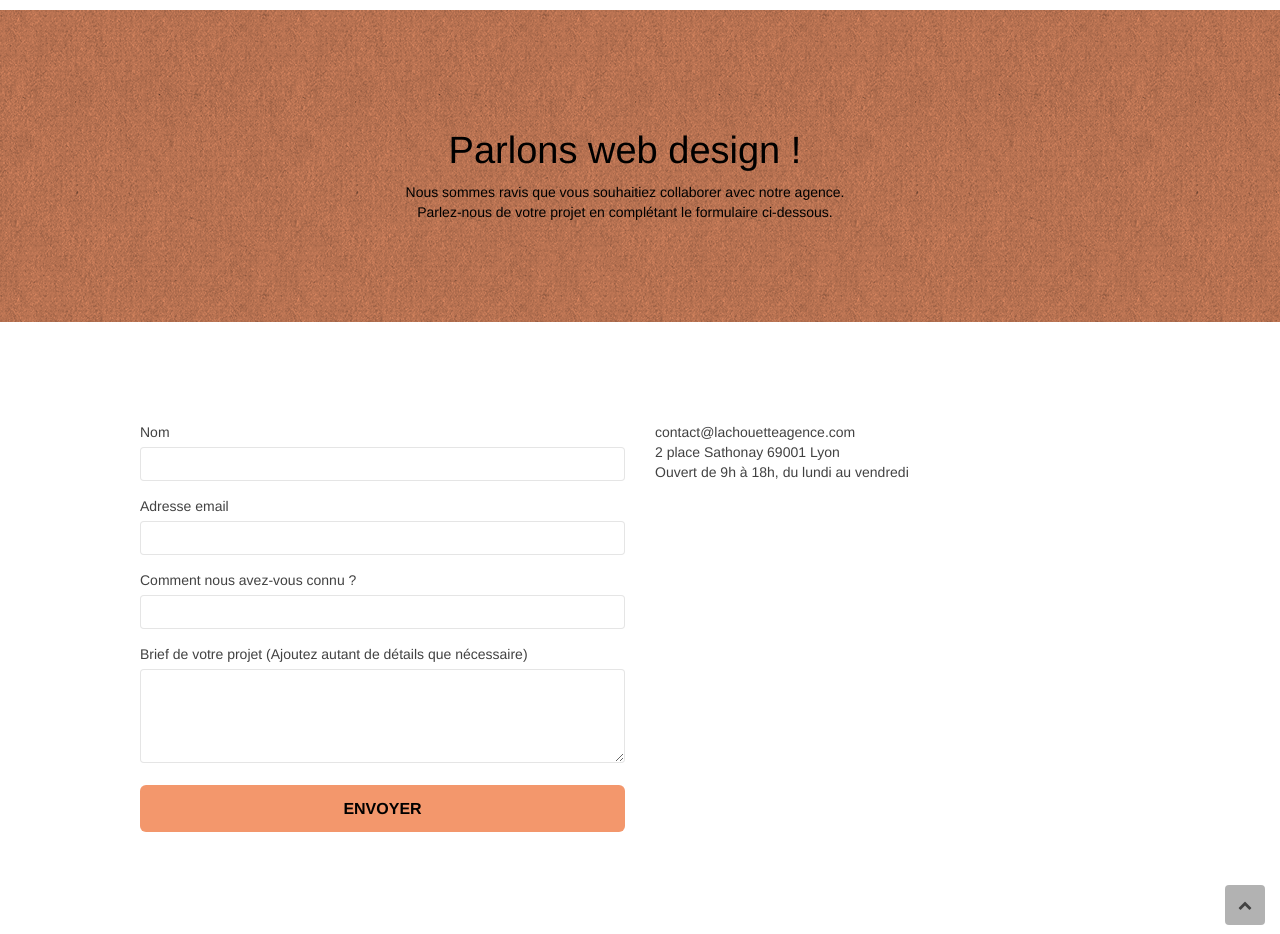
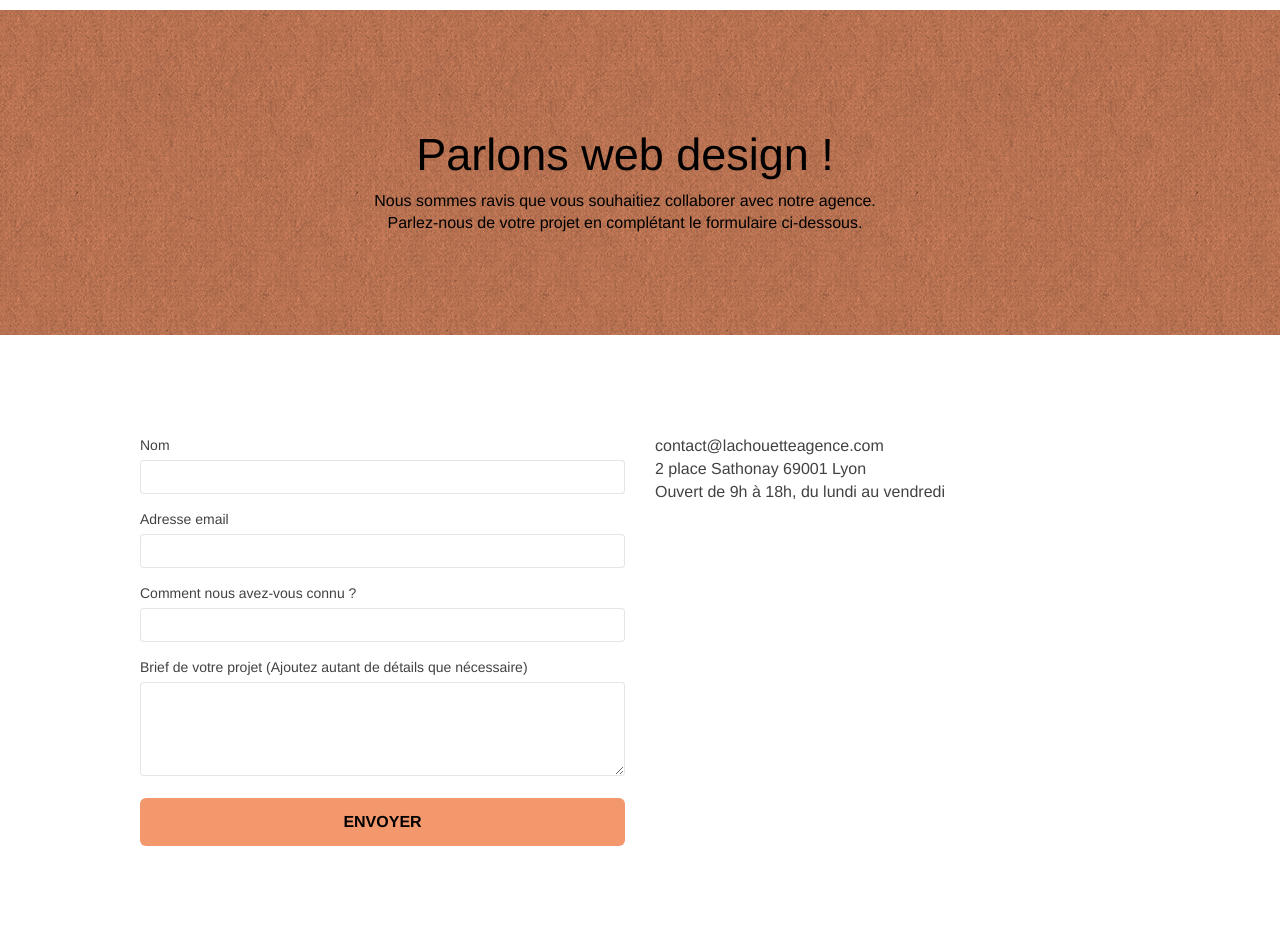
Before and after one commit to anthodev67/PrandoAnthony_4_24112020, a plain HTML site: page index_contact.html in a window 1280 px wide. Shown: the part 80-1014 px from the top of the page. Drawn offline with nearby package versions, Linux system fonts and the light colour scheme; a script that the page names is missing.

Commit message:
modif 08/12/20

```diff
--- a/style.css
+++ b/style.css
@@ -408,7 +408,7 @@ nav .caret {
 .btn-d:hover,
 .btn-d:focus {
   color: #fff;
-  background: rgba(0, 0, 0, 0.3);
+  background: #f3976c;
 }
 button {
   outline: none !important;
@@ -455,14 +455,14 @@ button {
   box-shadow: none;
 }
 .scrollToTop {
-  width: 40px;
-  height: 40px;
   position: absolute;
-  bottom: -210px;
+  bottom: -340px;
   right: 10px;
   opacity: 1;
   z-index: 500;
   transition: all 0.3s ease-in-out;
+  display: flex;
+  flex-direction: column;
 }
 .scrollToTop span {
   margin-top: 6px;
@@ -585,7 +585,7 @@ a {
   max-width: 1000px;
 }
 .hero-bloc-text {
-  font-size: 38px;
+  font-size: 45px;
 }
 .hero-bloc-text-sub {
   font-size: 36px;
@@ -600,7 +600,7 @@ a {
   margin: auto auto auto auto;
 }
 p {
-  font-size: 14px;
+  font-size: 16px;
 }
 .tight-width-whitespace {
   max-width: 600px;
```
